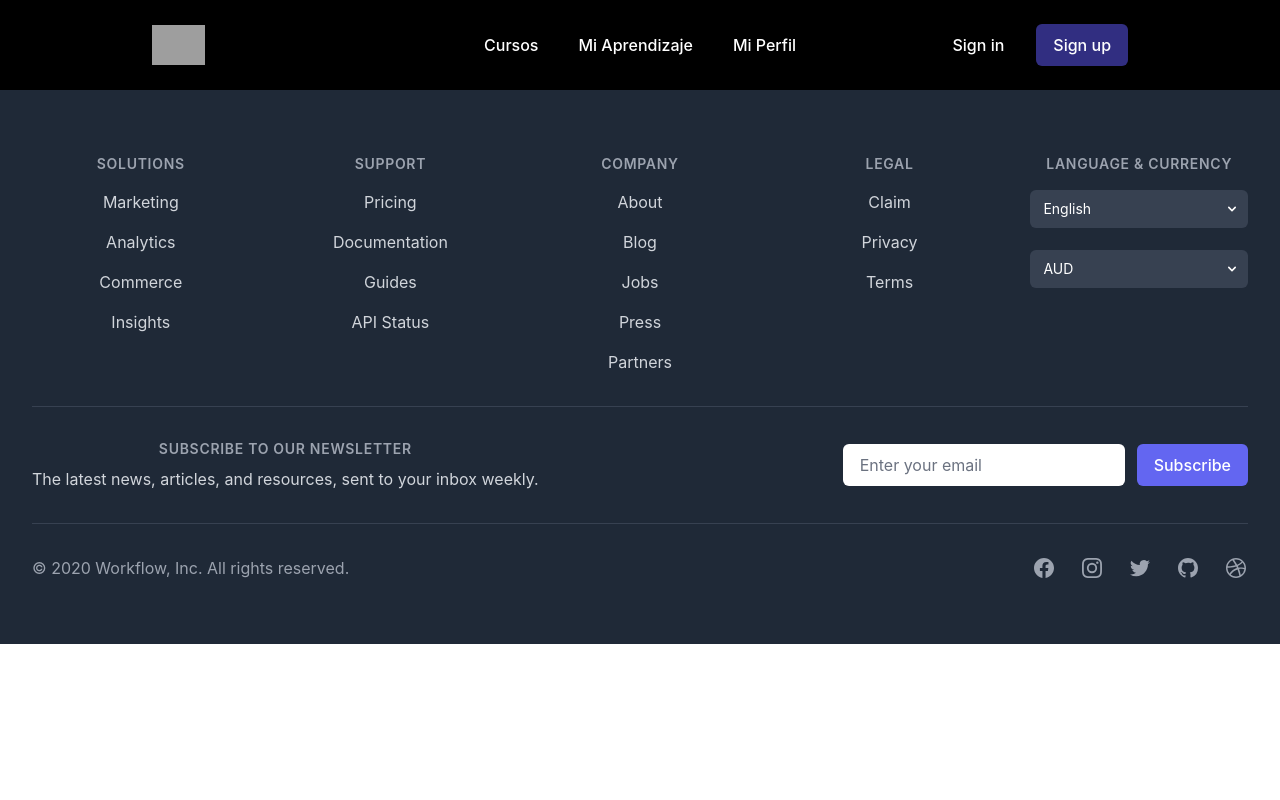
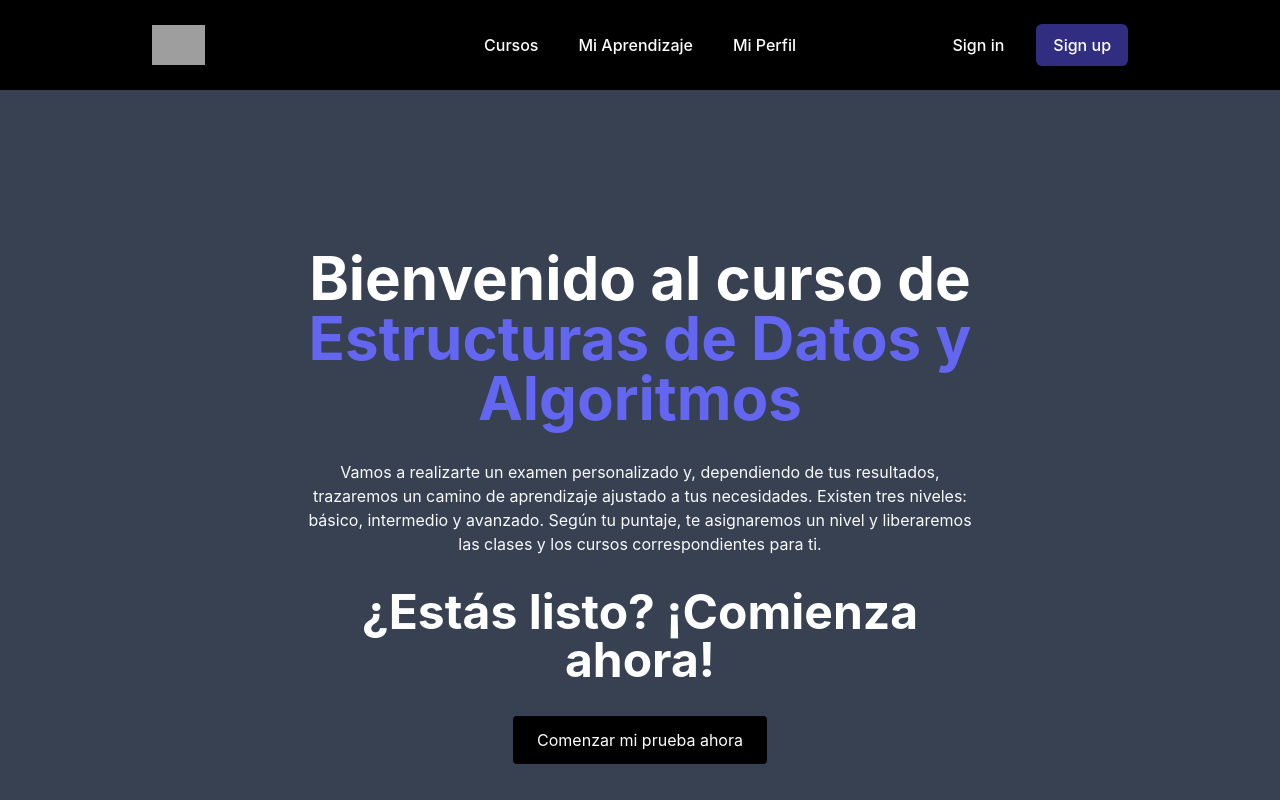
Before and after one commit to charlyguz/DevTutor, a React (Create React App) app: page /curso/estructurasdedatosyalgoritmos in a window 1280 px wide. Shown: the top 800 px of the page. Built offline with nearby package versions, Linux system fonts and the light colour scheme; grey boxes are pictures that could not be loaded.

Commit message:
corregi errores de pagina react y estrutura de datos

```diff
--- a/src/App.js
+++ b/src/App.js
@@ -22,10 +22,10 @@ function App() {
           <Route path="/" element={<Main_page />} />
           <Route path="/curso/python" element={<PythonPage />} />
           <Route path="/curso/javascript" element={<JavaScriptPage />} />
-          <Route path="/curso/algoritmos" element={<Algoritmos />} />
+          <Route path="/curso/:curso" element={<Algoritmos />} />
           <Route path="/curso/ia" element={<IA />} />
           <Route path="/curso/nube" element={<Nube />} />
-          <Route path="/curso/cursoR" element={<CursoR />} />
+          <Route path="/curso/:curso" element={<CursoR />} />
           <Route path="/curso/:curso/Examen" element={<Examen />} />
         </Routes>
         <Footer className="mt-10"/>
--- a/src/common/MensajePrueba.jsx
+++ b/src/common/MensajePrueba.jsx
@@ -2,13 +2,24 @@ import React from 'react';
 import { useLocation, useNavigate } from 'react-router-dom';
 
 export default function MensajePrueba({ title }) {
+    const formatCourseTitle = (text) => {
+        if (text === 'estructurasdedatosyalgoritmos') {
+            return 'Estructuras de Datos y Algoritmos';
+        }
+
+        // Si no es el caso especial, simplemente retorna la cadena tal como está.
+        return text.charAt(0).toUpperCase() + text.slice(1);
+    };
+
     const location = useLocation();
     const navigate = useNavigate();
-    const curso = location.pathname.split('/')[2]; // Extrae el nombre del curso de la URL
+    const curso = formatCourseTitle(location.pathname.split('/')[2]); // Extrae el nombre del curso de la URL
 
     const handleClick = () => {
         navigate(`/curso/${curso}/Examen`);
     };
+
+
 
     return (
         <div className="flex flex-col justify-center items-center px-8 text-center bg-gray-700 text-white h-screen gap-y-16">
--- a/src/pages/Algoritmos.jsx
+++ b/src/pages/Algoritmos.jsx
@@ -1,6 +1,7 @@
 import React from "react";
 import { useParams } from "react-router-dom";
 import MensajePrueba from "../common/MensajePrueba";
+
 
 export default function Algoritmos() {
   const { curso } = useParams();
```
Also changed, not shown: 1 other file (tests, documents, lock files or other folders).
